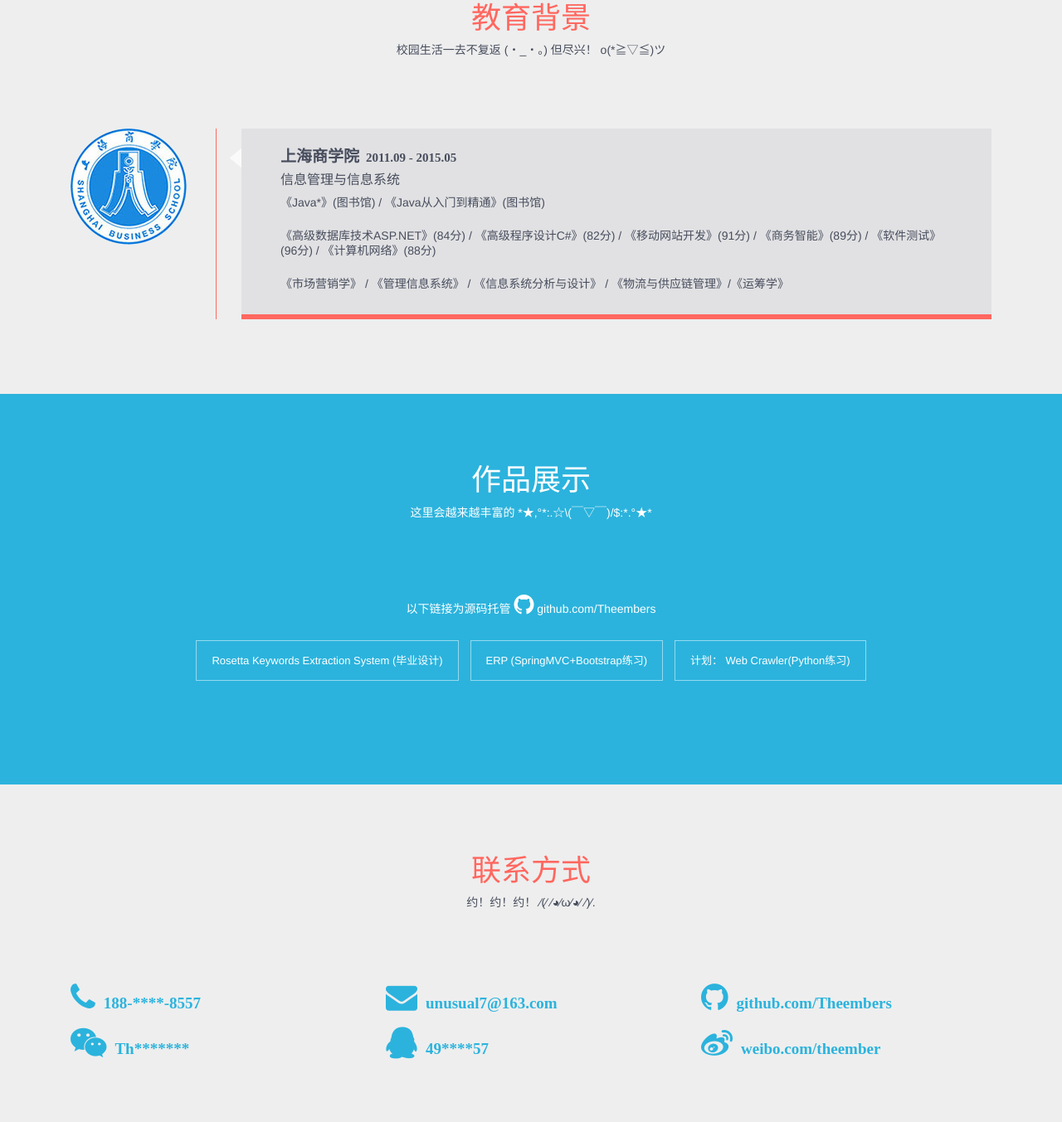
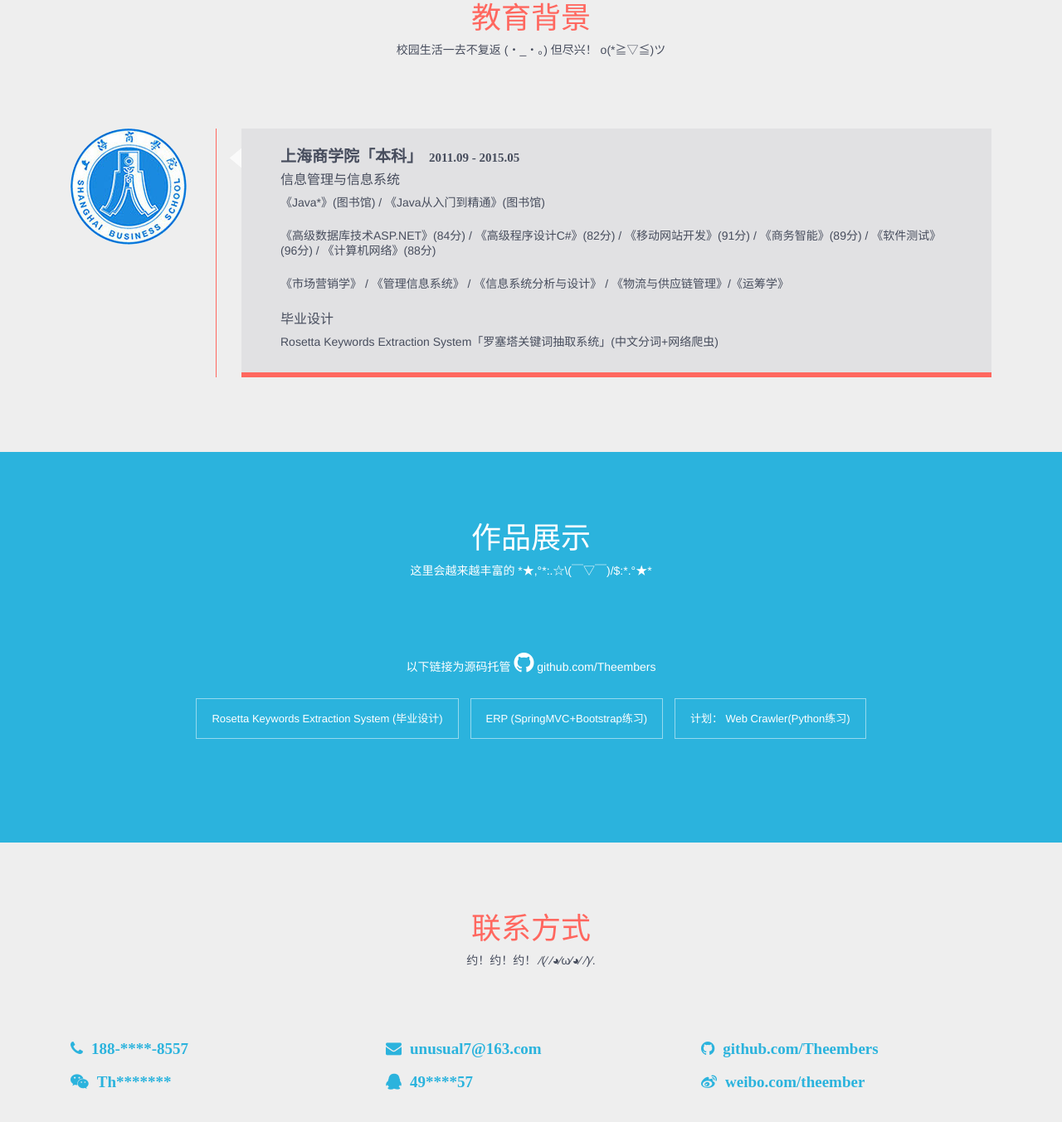
Before and after one commit to Theembers/theembers.github.com, a plain HTML site: page index.html in a window 1280 px wide. Shown: the part 4007-5360 px from the top of the page at 83% size. Drawn offline with Linux system fonts and the light colour scheme.

Commit message:
clean something

```diff
--- a/index.html
+++ b/index.html
@@ -14,7 +14,6 @@
   <link rel="stylesheet" type="text/css" media="screen" href="css/style.css">
   <!--background slider style-->
   <link rel="stylesheet" type="text/css" href="css/slideshow.css" />
-  <!--font-family: 'Open Sans', sans-serif;-->
   <!-- font css style-->
   <link href="http://cdn.bootcss.com/font-awesome/4.5.0/css/font-awesome.css" rel="stylesheet">
   <!--for slider style-->
@@ -233,11 +232,13 @@
         <div class="col-xs-12 col-sm-9 col-md-10 col-lg-10 rightArea">
           <div class="arrowpart"></div>
           <div class="exCon">
-            <h4>上海商学院<span class="sub">2011.09 - 2015.05</span></h4>
+            <h4>上海商学院「本科」<span class="sub">2011.09 - 2015.05</span></h4>
             <h5>信息管理与信息系统</h5>
             <p>《Java*》(图书馆) / 《Java从入门到精通》(图书馆)</p>
             <p>《高级数据库技术ASP.NET》(84分) / 《高级程序设计C#》(82分) / 《移动网站开发》(91分) / 《商务智能》(89分) / 《软件测试》(96分) / 《计算机网络》(88分)</p>
             <p>《市场营销学》 / 《管理信息系统》 / 《信息系统分析与设计》 / 《物流与供应链管理》/《运筹学》</p>
+          	<h5>毕业设计</h5>
+          	<p>Rosetta Keywords Extraction System「罗塞塔关键词抽取系统」(中文分词+网络爬虫)</p>
           </div>
         </div>
       </div>
@@ -274,22 +275,22 @@
 
       <div class="row">
         <div class=" col-xs-12 col-sm-12 col-md-6 col-lg-4">
-          <h4><i class="fa  fa-phone fa-2x"></i><span>188-****-8557</span></h4>
+          <h4><i class="fa  fa-phone "></i><span>188-****-8557</span></h4>
         </div>
         <div class=" col-xs-12 col-sm-12 col-md-6 col-lg-4">
-          <h4><i class="fa fa-envelope fa-2x"></i><span><a href="mailto:unusual7@163.com">unusual7@163.com</a></span></h4>
+          <h4><i class="fa fa-envelope "></i><span><a href="mailto:unusual7@163.com">unusual7@163.com</a></span></h4>
         </div>
         <div class=" col-xs-12 col-sm-12 col-md-6 col-lg-4">
-          <h4><i class="fa fa-github fa-2x"></i><span><a href="https://github.com/Theembers">github.com/Theembers</a></span></h4>
+          <h4><i class="fa fa-github "></i><span><a href="https://github.com/Theembers">github.com/Theembers</a></span></h4>
         </div>
         <div class=" col-xs-12 col-sm-12 col-md-6 col-lg-4">
-          <h4><i class="fa fa-wechat fa-2x"></i><span>Th*******</span></h4>
+          <h4><i class="fa fa-wechat "></i><span>Th*******</span></h4>
         </div>
         <div class=" col-xs-12 col-sm-12 col-md-6 col-lg-4">
-          <h4><i class="fa fa-qq fa-2x"></i><span>49****57</span></h4>
+          <h4><i class="fa fa-qq "></i><span>49****57</span></h4>
         </div>
         <div class=" col-xs-12 col-sm-12 col-md-6 col-lg-4">
-          <h4><i class="fa fa-weibo fa-2x"></i><span><a href="http://weibo.com/theember">weibo.com/theember</a></span></h4>
+          <h4><i class="fa fa-weibo "></i><span><a href="http://weibo.com/theember">weibo.com/theember</a></span></h4>
         </div>
      </div>
    </div>
```
